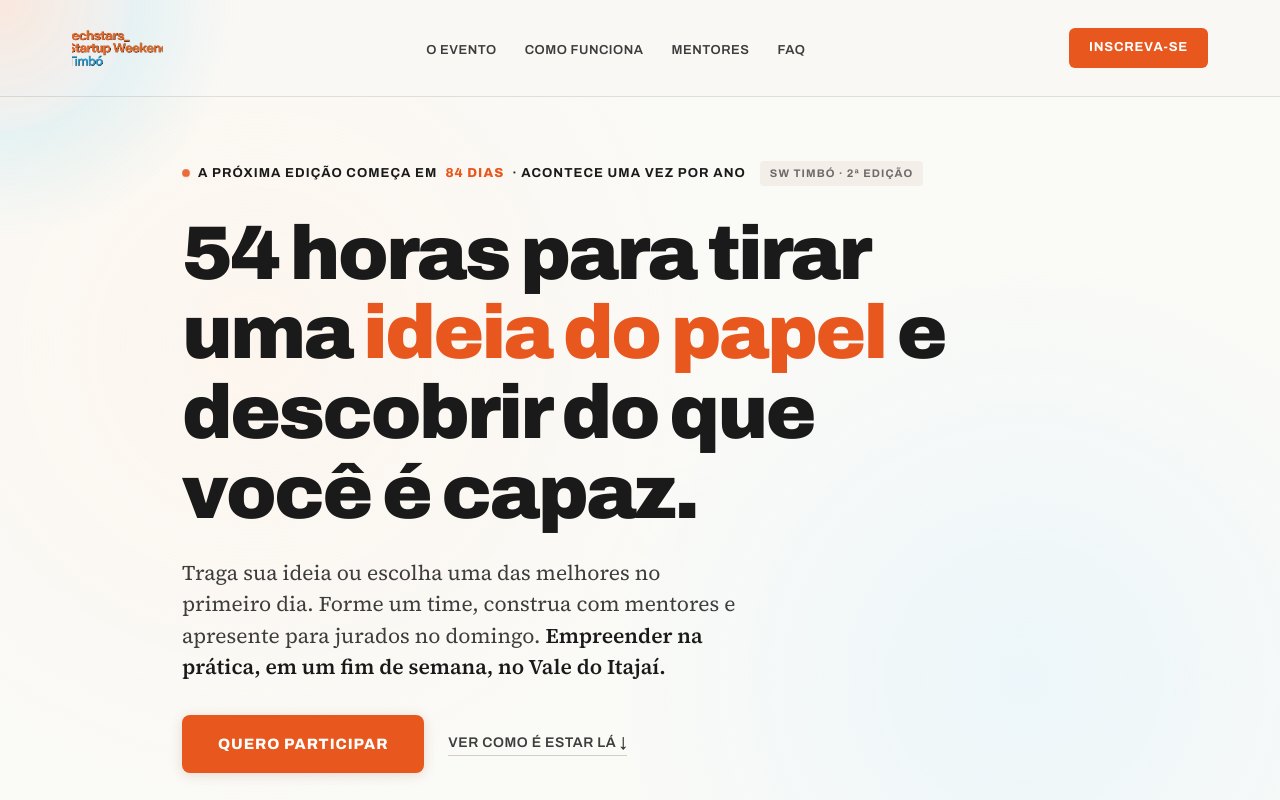
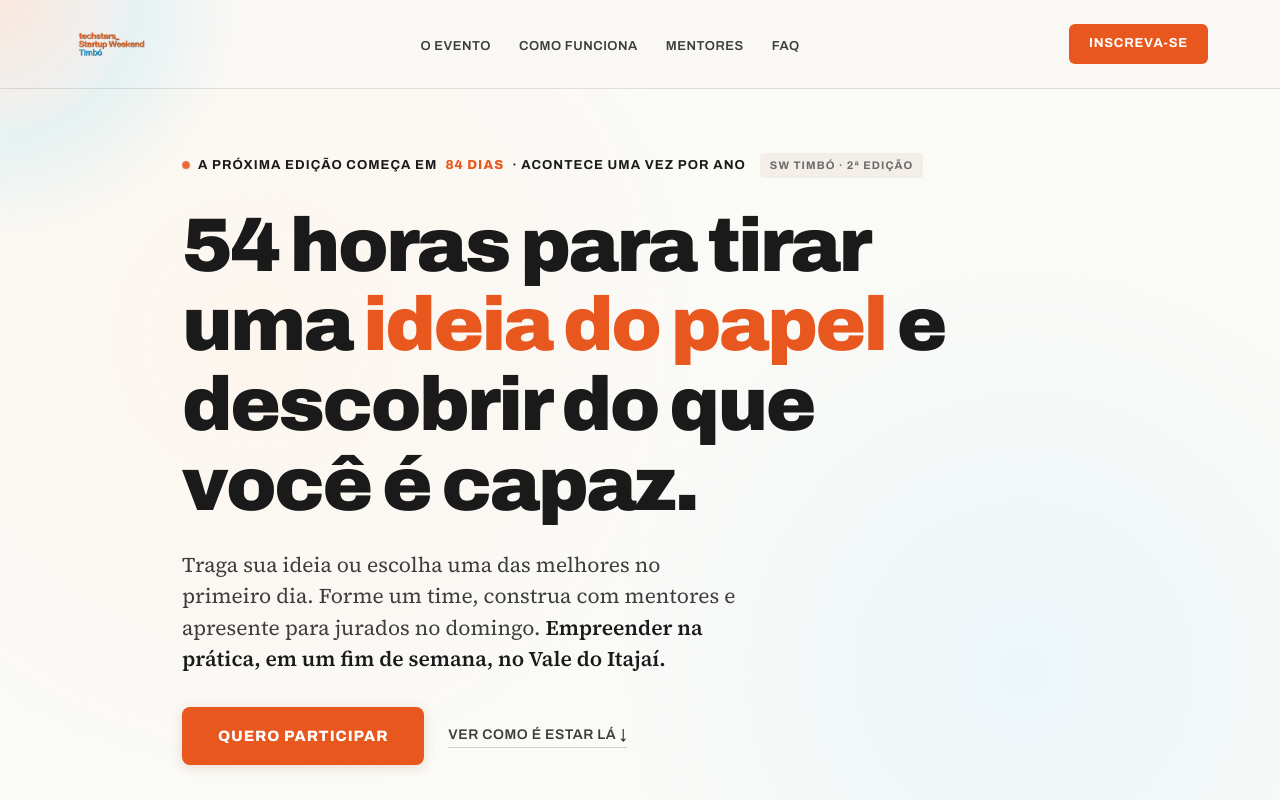
Before and after one commit to mdalmarco/sw2026, a React (Vite) app: page / in a window 1280 px wide. Shown: the top 800 px of the page. Built offline with nearby package versions, Linux system fonts and the light colour scheme.

Commit message:
fix: logo h-14, remove scale, keep multiply — no crop

```diff
--- a/src/components/Nav.tsx
+++ b/src/components/Nav.tsx
@@ -12,11 +12,11 @@
         className="mx-auto flex max-w-[1200px] items-center justify-between px-8 py-4 max-md:px-5"
         aria-label="Navegação principal"
       >
-        <a href="#" className="flex items-center overflow-hidden">
+        <a href="#" className="flex items-center">
           <img
             src="/images/logo_sw_timbo.jpg"
             alt="Techstars Startup Weekend Timbó"
-            className="h-16 w-auto max-md:h-12 scale-[1.35] object-contain [mix-blend-mode:multiply]"
+            className="h-14 w-auto max-md:h-10 object-contain [mix-blend-mode:multiply]"
           />
         </a>
 
```
